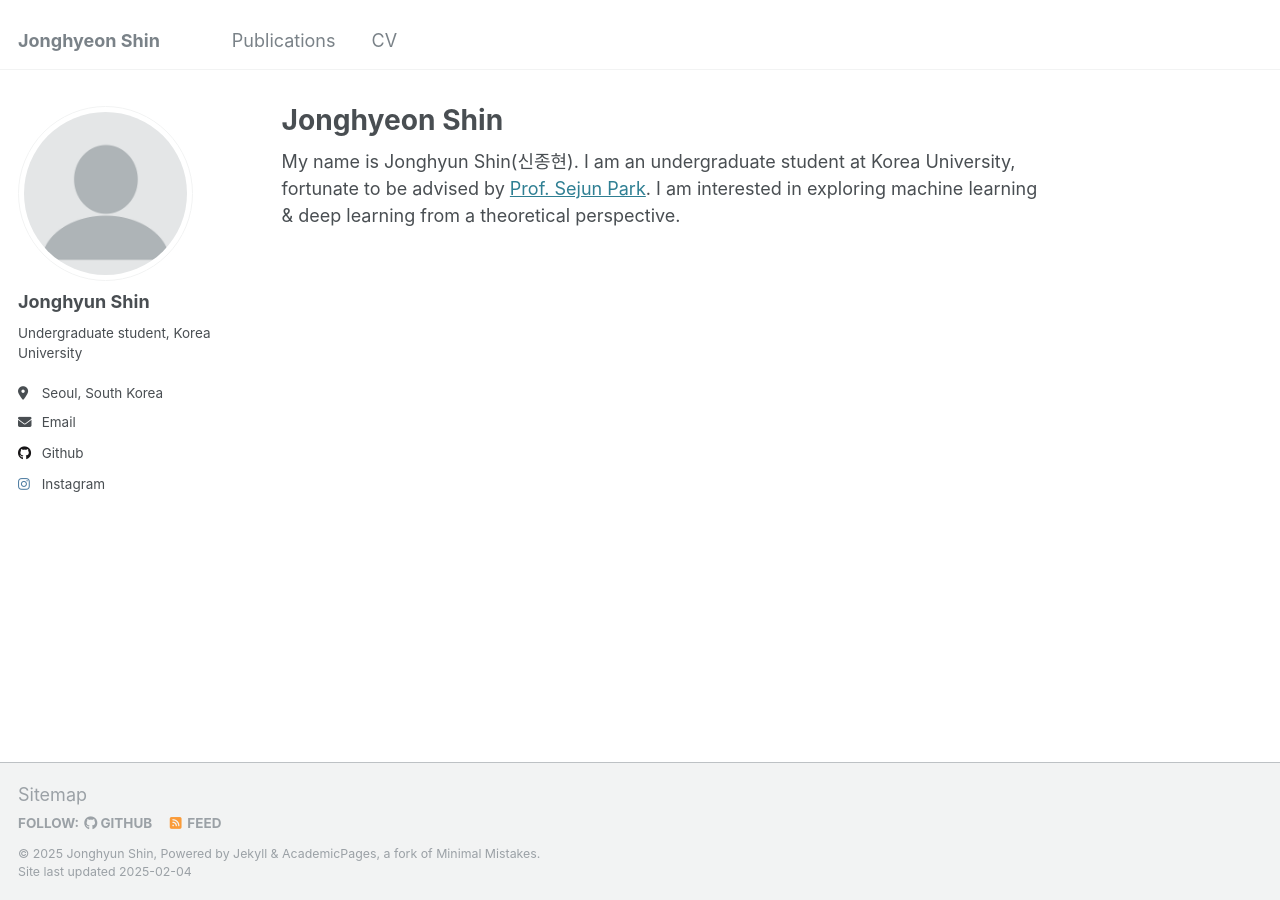
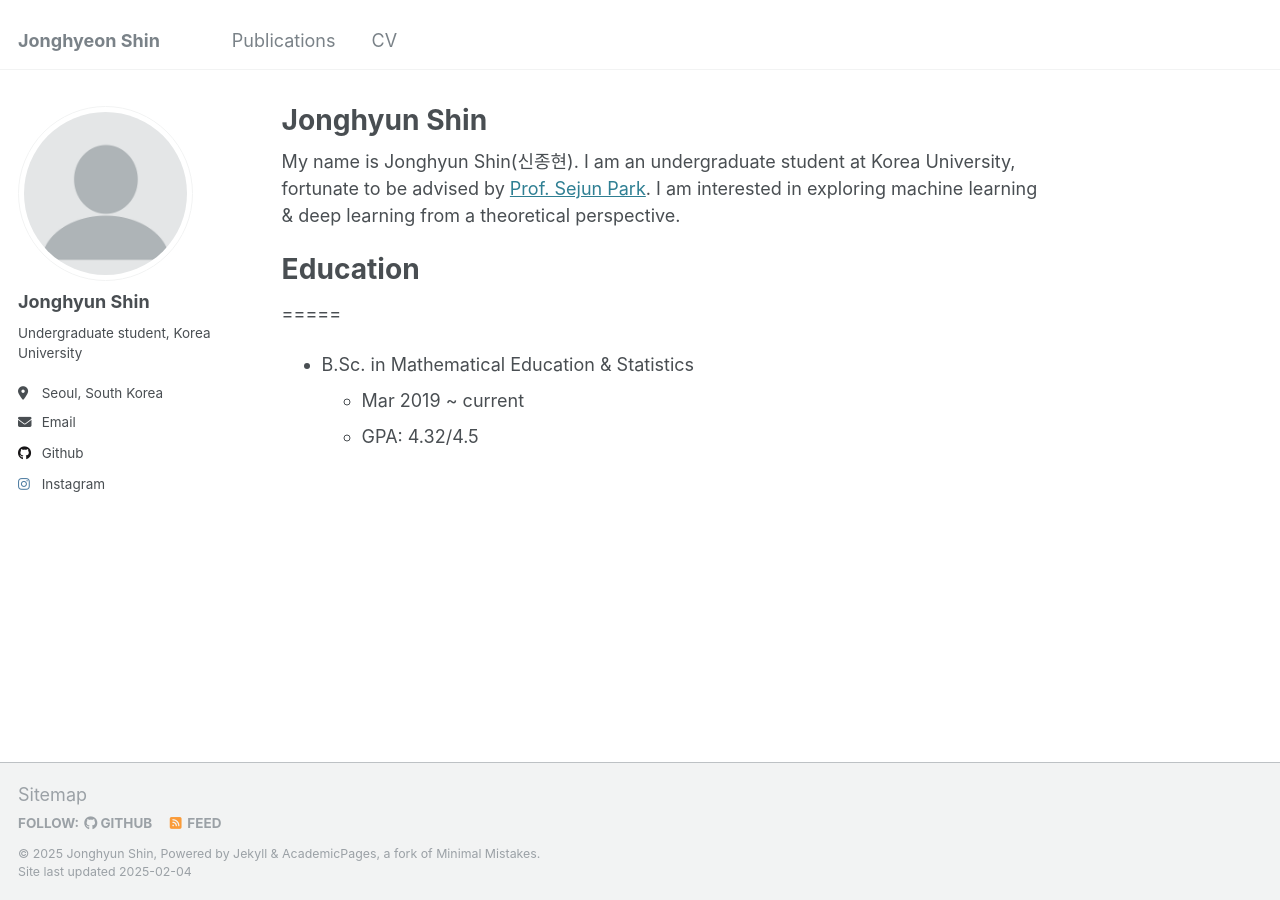
Before and after one commit to jong-hyun-shin/jong-hyun-shin.github.io, a Jekyll site: the page built from _pages/about.md, in a window 1280 px wide. Built offline with Jekyll 4.4.1, drawn with Linux system fonts in a browser that asks for light colours.

Commit message:
Update about.md

```diff
--- a/_pages/about.md
+++ b/_pages/about.md
@@ -1,12 +1,21 @@
 ---
 permalink: /
-title: "Jonghyeon Shin"
+title: "Jonghyun Shin"
 author_profile: true
 redirect_from:
   - /about/
   - /about.html
 ---
 My name is Jonghyun Shin(신종현). I am an undergraduate student at Korea University, fortunate to be advised by [Prof. Sejun Park](https://sites.google.com/site/sejunparksite/). I am interested in exploring machine learning & deep learning from a theoretical perspective.
+
+
+# Education
+=====
+- B.Sc. in Mathematical Education & Statistics
+  - Mar 2019 ~ current
+  - GPA: 4.32/4.5
+
+
 
 <!--
 This is the front page of a website that is powered by the [Academic Pages template](https://github.com/academicpages/academicpages.github.io) and hosted on GitHub pages. [GitHub pages](https://pages.github.com) is a free service in which websites are built and hosted from code and data stored in a GitHub repository, automatically updating when a new commit is made to the repository. This template was forked from the [Minimal Mistakes Jekyll Theme](https://mmistakes.github.io/minimal-mistakes/) created by Michael Rose, and then extended to support the kinds of content that academics have: publications, talks, teaching, a portfolio, blog posts, and a dynamically-generated CV. You can fork [this template](https://github.com/academicpages/academicpages.github.io) right now, modify the configuration and markdown files, add your own PDFs and other content, and have your own site for free, with no ads!
```
